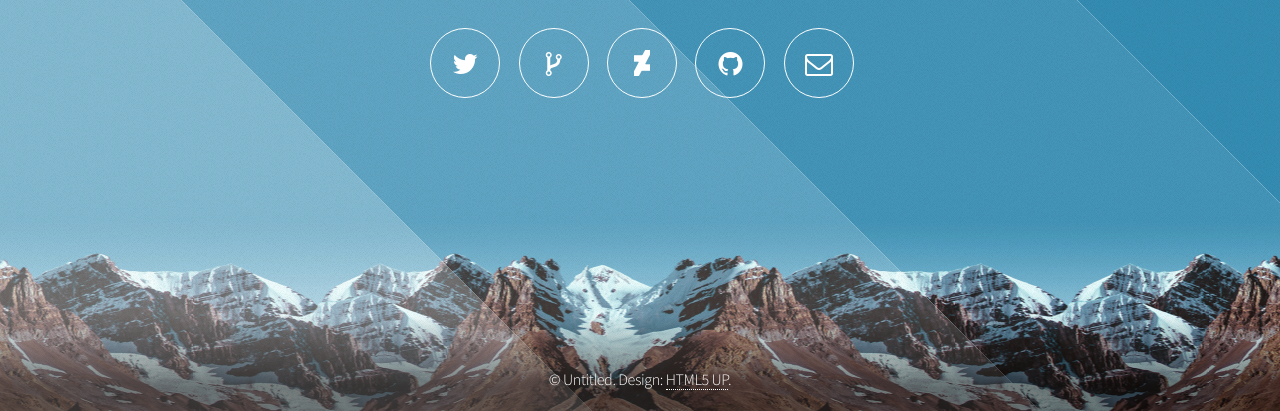
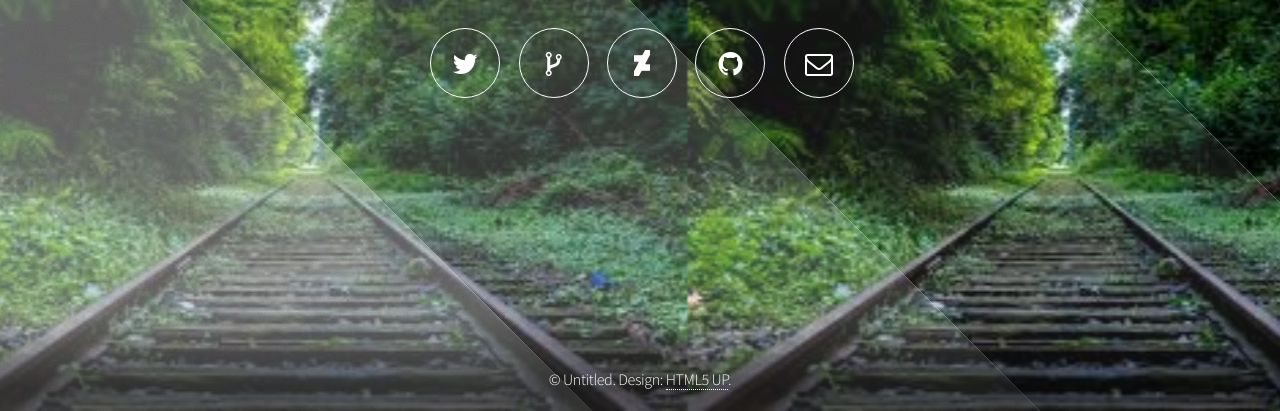
Before and after one commit to zzzio/oxym, a plain HTML site: page index.html in a window 1280 px wide. Shown: the part 389-800 px from the top of the page. Drawn offline with Linux system fonts and the light colour scheme.

Commit message:
Update main.css

```diff
--- a/assets/css/main.css
+++ b/assets/css/main.css
@@ -186,7 +186,7 @@
 		transform: translate3d(0,0,0);
 	/* Set your background with this */
 
-		background: #348cb2 url("images/bg.jpg") bottom left;
+		background: #348cb2 url("images/img_under.jpg") bottom left;
 		background-repeat: repeat-x;
 		height: 100%;
 		left: 0;
```
